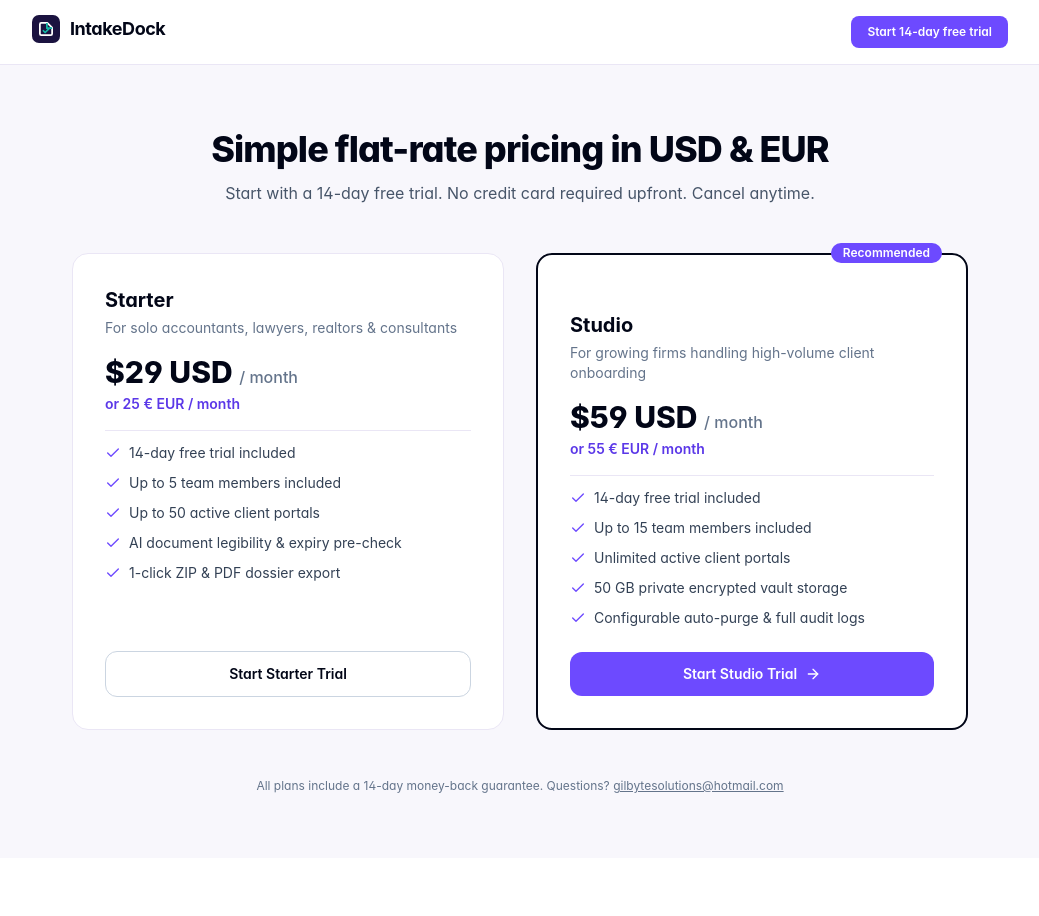
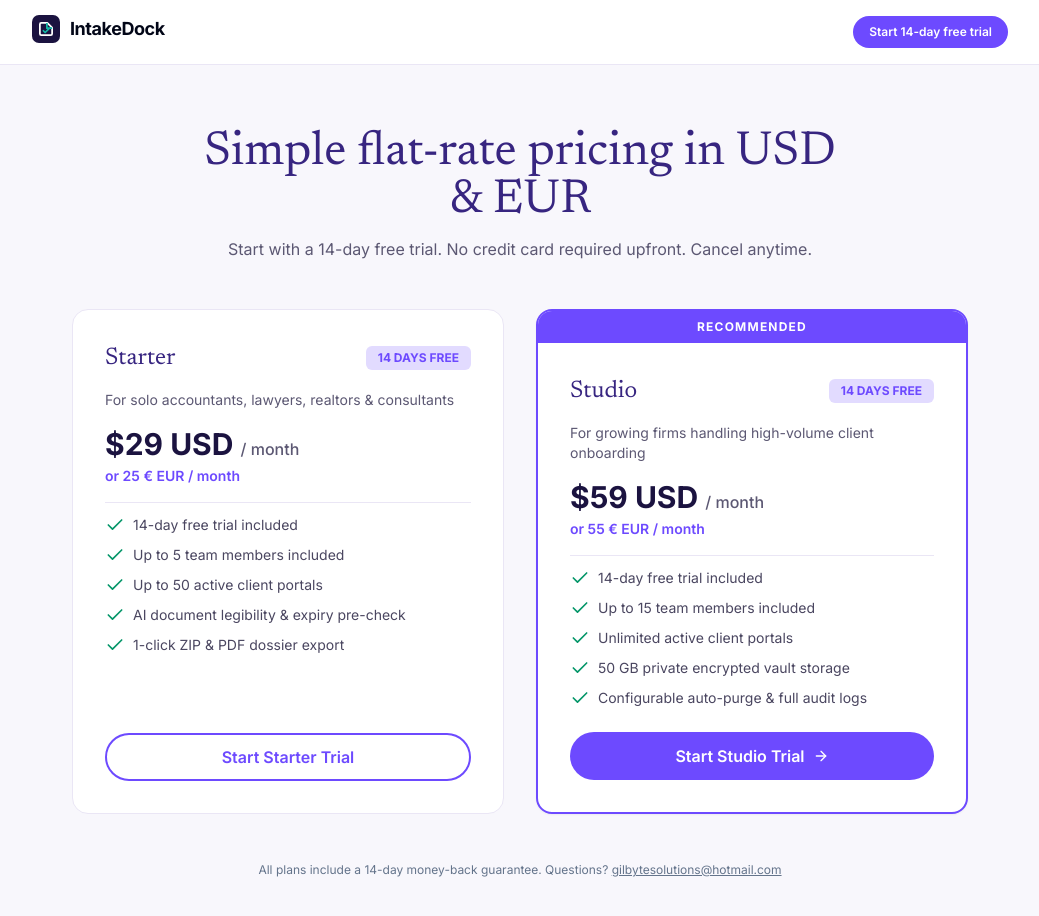
Before and after one commit to 116141/IntakeDock, a Next.js app: page /pricing in a window 1280 px wide. Shown: the top 916 px of the page, without its empty margins (120-1159 px from the left). Before the commit the page ends 858 px from the top, so only its background shows below. Built offline with nearby package versions, Linux system fonts and the light colour scheme.

Commit message:
style: apply exact Proton serif typography, pill CTAs, and login card

```diff
--- a/src/app/globals.css
+++ b/src/app/globals.css
@@ -1,3 +1,5 @@
+@import url('https://fonts.googleapis.com/css2?family=Inter:wght@400;500;600;700;800&family=Newsreader:opsz,wght@6..72,400;6..72,500&display=swap');
+
 @tailwind base;
 @tailwind components;
 @tailwind utilities;
@@ -5,16 +7,26 @@
 :root {
   color-scheme: light;
   --gb-accent: #6d4aff;
-  --gb-accent-hover: #5b38e8;
+  --gb-accent-hover: #4a2dc5;
   --gb-dark: #1b1340;
-  --gb-surface: #f8f7fc;
+  --gb-heading: #372580;
+  --gb-surface: #f7f5ff;
   --gb-border: #eae6f5;
 }
 
 body {
-  background-color: #f8f7fc;
+  background-color: #f7f5ff;
   color: #0c0c14;
   font-family: 'Inter', -apple-system, BlinkMacSystemFont, 'Segoe UI', Roboto, sans-serif;
   font-feature-settings: "cv02", "cv03", "cv04", "cv11";
   -webkit-font-smoothing: antialiased;
 }
+
+.font-proton-serif {
+  font-family: 'Newsreader', Georgia, Cambria, 'Times New Roman', serif;
+  font-weight: 400;
+}
+
+.proton-auth-bg {
+  background: linear-gradient(68.66deg, #e8e2ff 1.3%, #f7f5ff 50%);
+}
--- a/src/app/login/page.tsx
+++ b/src/app/login/page.tsx
@@ -89,14 +89,14 @@ export default function LoginPage() {
   };
 
   return (
-    <div className="min-h-screen bg-[#F8F7FC] flex flex-col items-center justify-center p-4">
-      <div className="w-full max-w-md bg-white border border-[#EAE6F5] rounded-2xl p-8 space-y-6 shadow-sm">
+    <div className="min-h-screen proton-auth-bg flex flex-col items-center justify-center p-4">
+      <div className="w-full max-w-[480px] bg-white border border-[#EAE6F5] rounded-[24px] p-6 sm:p-11 space-y-6 shadow-[0_8px_24px_rgba(109,74,255,0.16)]">
         <div className="text-center space-y-2">
           <Link href="/" className="inline-block">
             <IntakeDockLogo />
           </Link>
-          <h1 className="text-xl font-bold text-slate-950 pt-2">
-            {mode === 'signin' ? 'Sign in to your workspace' : 'Create your firm account'}
+          <h1 className="text-[28px] font-normal text-[#0C0C14] pt-2 leading-tight">
+            {mode === 'signin' ? 'Sign in' : 'Create your firm account'}
           </h1>
           <p className="text-sm text-slate-500">
             Start your 14-day free trial or access your firm dashboard.
--- a/src/app/pricing/page.tsx
+++ b/src/app/pricing/page.tsx
@@ -12,7 +12,7 @@ export default function PricingPage() {
           </Link>
           <Link
             href="/login"
-            className="px-4 py-2 rounded-lg bg-[#6D4AFF] text-white text-xs font-semibold hover:bg-[#5B38E8]"
+            className="px-4 py-2 rounded-full bg-[#6D4AFF] text-white text-xs font-semibold hover:bg-[#4A2DC5] transition"
           >
             Start 14-day free trial
           </Link>
@@ -21,107 +21,115 @@ export default function PricingPage() {
 
       <main className="flex-1 max-w-5xl mx-auto px-4 sm:px-6 py-16 space-y-12 w-full">
         <div className="text-center max-w-2xl mx-auto space-y-3">
-          <h1 className="text-3xl sm:text-4xl font-extrabold tracking-tight">
+          <h1 className="font-proton-serif text-4xl sm:text-5xl text-[#372580]">
             Simple flat-rate pricing in USD &amp; EUR
           </h1>
-          <p className="text-slate-600">
+          <p className="text-[#5C5873]">
             Start with a 14-day free trial. No credit card required upfront. Cancel anytime.
           </p>
         </div>
 
-        <div className="grid md:grid-cols-2 gap-8 max-w-4xl mx-auto">
+        <div className="grid md:grid-cols-2 gap-8 max-w-4xl mx-auto items-stretch">
           <div className="rounded-2xl bg-white border border-[#EAE6F5] p-8 flex flex-col justify-between space-y-6">
             <div className="space-y-4">
-              <div>
-                <h2 className="text-xl font-bold">Starter</h2>
-                <p className="text-sm text-slate-500 mt-1">
+              <div className="flex items-center justify-between">
+                <h2 className="font-proton-serif text-2xl text-[#372580]">Starter</h2>
+                <span className="rounded-md bg-[#E2DBFF] text-[#6D4AFF] px-3 py-1 text-xs font-bold uppercase">
+                  14 Days Free
+                </span>
+              </div>
+              <p className="text-sm text-[#5C5873]">
                 For solo accountants, lawyers, realtors &amp; consultants
               </p>
+              <div className="space-y-1">
+                <p className="text-3xl font-bold text-[#1B1340]">
+                  $29 USD <span className="text-base font-medium text-[#5C5873]">/ month</span>
+                </p>
+                <p className="text-sm font-semibold text-[#6D4AFF]">or 25 € EUR / month</p>
               </div>
-              <div className="space-y-1">
-                <p className="text-3xl font-extrabold">
-                  $29 USD <span className="text-base font-medium text-slate-500">/ month</span>
-                </p>
-                <p className="text-sm font-semibold text-[#5B38E8]">or 25 € EUR / month</p>
-              </div>
-              <ul className="space-y-2.5 text-sm text-slate-700 pt-3 border-t border-[#EAE6F5]">
+              <ul className="space-y-2.5 text-sm text-[#4A4660] pt-3 border-t border-[#EAE6F5]">
                 <li className="flex items-center gap-2">
-                  <Check className="w-4 h-4 text-[#6D4AFF] shrink-0" />
+                  <Check className="w-5 h-5 text-emerald-600 shrink-0" />
                   14-day free trial included
                 </li>
                 <li className="flex items-center gap-2">
-                  <Check className="w-4 h-4 text-[#6D4AFF] shrink-0" />
+                  <Check className="w-5 h-5 text-emerald-600 shrink-0" />
                   Up to 5 team members included
                 </li>
                 <li className="flex items-center gap-2">
-                  <Check className="w-4 h-4 text-[#6D4AFF] shrink-0" />
+                  <Check className="w-5 h-5 text-emerald-600 shrink-0" />
                   Up to 50 active client portals
                 </li>
                 <li className="flex items-center gap-2">
-                  <Check className="w-4 h-4 text-[#6D4AFF] shrink-0" />
+                  <Check className="w-5 h-5 text-emerald-600 shrink-0" />
                   AI document legibility &amp; expiry pre-check
                 </li>
                 <li className="flex items-center gap-2">
-                  <Check className="w-4 h-4 text-[#6D4AFF] shrink-0" />
+                  <Check className="w-5 h-5 text-emerald-600 shrink-0" />
                   1-click ZIP &amp; PDF dossier export
                 </li>
               </ul>
             </div>
             <Link
               href="/login"
-              className="w-full py-3 rounded-xl border border-slate-300 text-center text-sm font-semibold hover:bg-slate-50 transition-colors"
+              className="w-full py-3 rounded-full bg-transparent text-[#6D4AFF] text-center text-base font-semibold shadow-[inset_0_0_0_2px_#6D4AFF] hover:bg-[#4A2DC5] hover:text-white transition-colors"
             >
               Start Starter Trial
             </Link>
           </div>
 
-          <div className="rounded-2xl bg-white border-2 border-slate-950 p-8 flex flex-col justify-between space-y-6 relative">
-            <span className="absolute -top-3 right-6 px-3 py-0.5 rounded-full bg-[#6D4AFF] text-white text-xs font-semibold">
+          <div className="rounded-2xl bg-white border-2 border-[#6D4AFF] overflow-hidden flex flex-col justify-between shadow-sm">
+            <div className="bg-[#6D4AFF] px-4 py-2 text-center text-white text-xs font-bold uppercase tracking-widest">
               Recommended
+            </div>
+            <div className="p-8 flex-1 flex flex-col justify-between space-y-6">
+              <div className="space-y-4">
+                <div className="flex items-center justify-between">
+                  <h2 className="font-proton-serif text-2xl text-[#372580]">Studio</h2>
+                  <span className="rounded-md bg-[#E2DBFF] text-[#6D4AFF] px-3 py-1 text-xs font-bold uppercase">
+                    14 Days Free
                   </span>
-            <div className="space-y-4">
-              <div>
-                <h2 className="text-xl font-bold">Studio</h2>
-                <p className="text-sm text-slate-500 mt-1">
+                </div>
+                <p className="text-sm text-[#5C5873]">
                   For growing firms handling high-volume client onboarding
                 </p>
+                <div className="space-y-1">
+                  <p className="text-3xl font-bold text-[#1B1340]">
+                    $59 USD <span className="text-base font-medium text-[#5C5873]">/ month</span>
+                  </p>
+                  <p className="text-sm font-semibold text-[#6D4AFF]">or 55 € EUR / month</p>
                 </div>
-              <div className="space-y-1">
-                <p className="text-3xl font-extrabold">
-                  $59 USD <span className="text-base font-medium text-slate-500">/ month</span>
-                </p>
-                <p className="text-sm font-semibold text-[#5B38E8]">or 55 € EUR / month</p>
-              </div>
-              <ul className="space-y-2.5 text-sm text-slate-700 pt-3 border-t border-[#EAE6F5]">
+                <ul className="space-y-2.5 text-sm text-[#4A4660] pt-3 border-t border-[#EAE6F5]">
                   <li className="flex items-center gap-2">
-                  <Check className="w-4 h-4 text-[#6D4AFF] shrink-0" />
+                    <Check className="w-5 h-5 text-emerald-600 shrink-0" />
                     14-day free trial included
                   </li>
                   <li className="flex items-center gap-2">
-                  <Check className="w-4 h-4 text-[#6D4AFF] shrink-0" />
+                    <Check className="w-5 h-5 text-emerald-600 shrink-0" />
                     Up to 15 team members included
                   </li>
                   <li className="flex items-center gap-2">
-                  <Check className="w-4 h-4 text-[#6D4AFF] shrink-0" />
+                    <Check className="w-5 h-5 text-emerald-600 shrink-0" />
                     Unlimited active client portals
                   </li>
                   <li className="flex items-center gap-2">
-                  <Check className="w-4 h-4 text-[#6D4AFF] shrink-0" />
+                    <Check className="w-5 h-5 text-emerald-600 shrink-0" />
                     50 GB private encrypted vault storage
                   </li>
                   <li className="flex items-center gap-2">
-                  <Check className="w-4 h-4 text-[#6D4AFF] shrink-0" />
+                    <Check className="w-5 h-5 text-emerald-600 shrink-0" />
                     Configurable auto-purge &amp; full audit logs
                   </li>
                 </ul>
               </div>
               <Link
                 href="/login"
-              className="w-full py-3 rounded-xl bg-[#6D4AFF] text-white text-center text-sm font-semibold hover:bg-[#5B38E8] transition-colors inline-flex items-center justify-center gap-2"
+                className="w-full py-3 rounded-full bg-[#6D4AFF] text-white text-center text-base font-semibold hover:bg-[#4A2DC5] transition-colors inline-flex items-center justify-center gap-2"
               >
                 Start Studio Trial
                 <ArrowRight className="w-4 h-4" />
               </Link>
+            </div>
           </div>
         </div>
 
```
Also changed, not shown: src/app/page.tsx (+5 -5 lines). Lines whose indentation alone changed are shown as unchanged.
